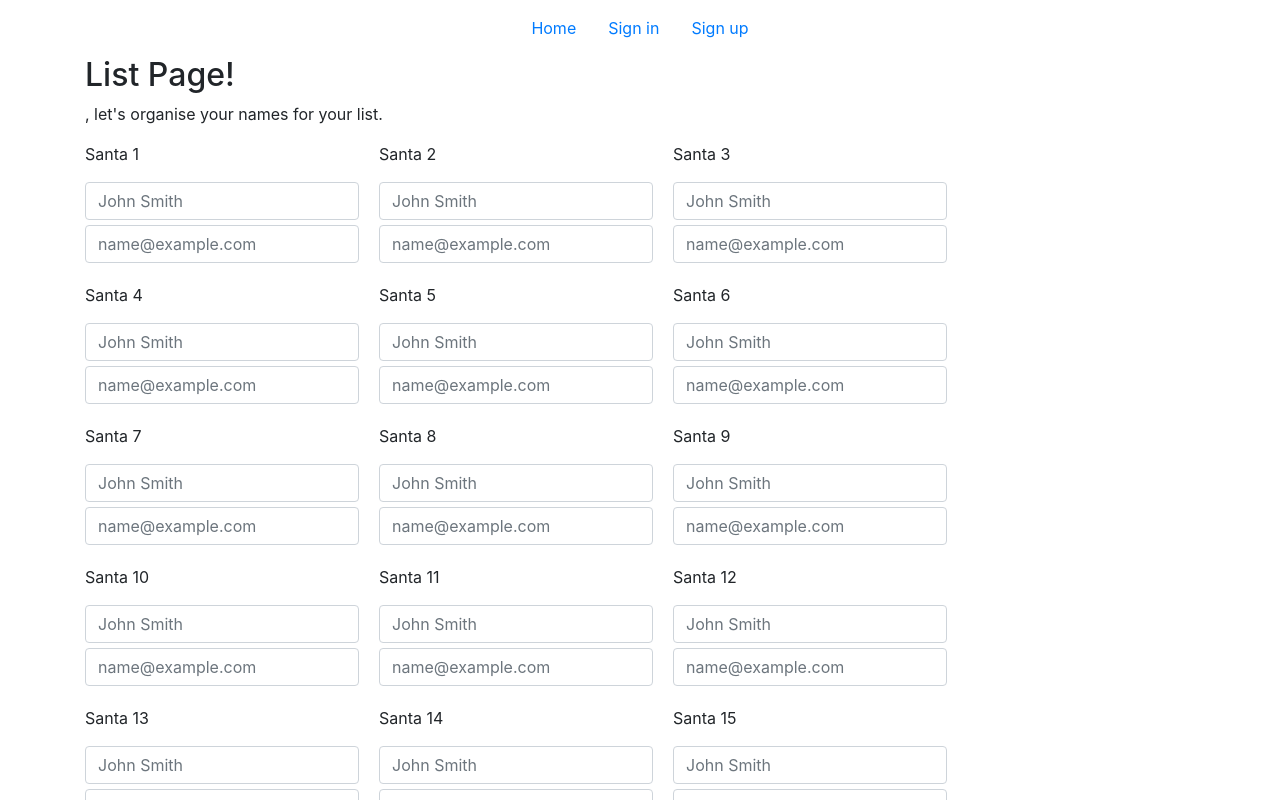
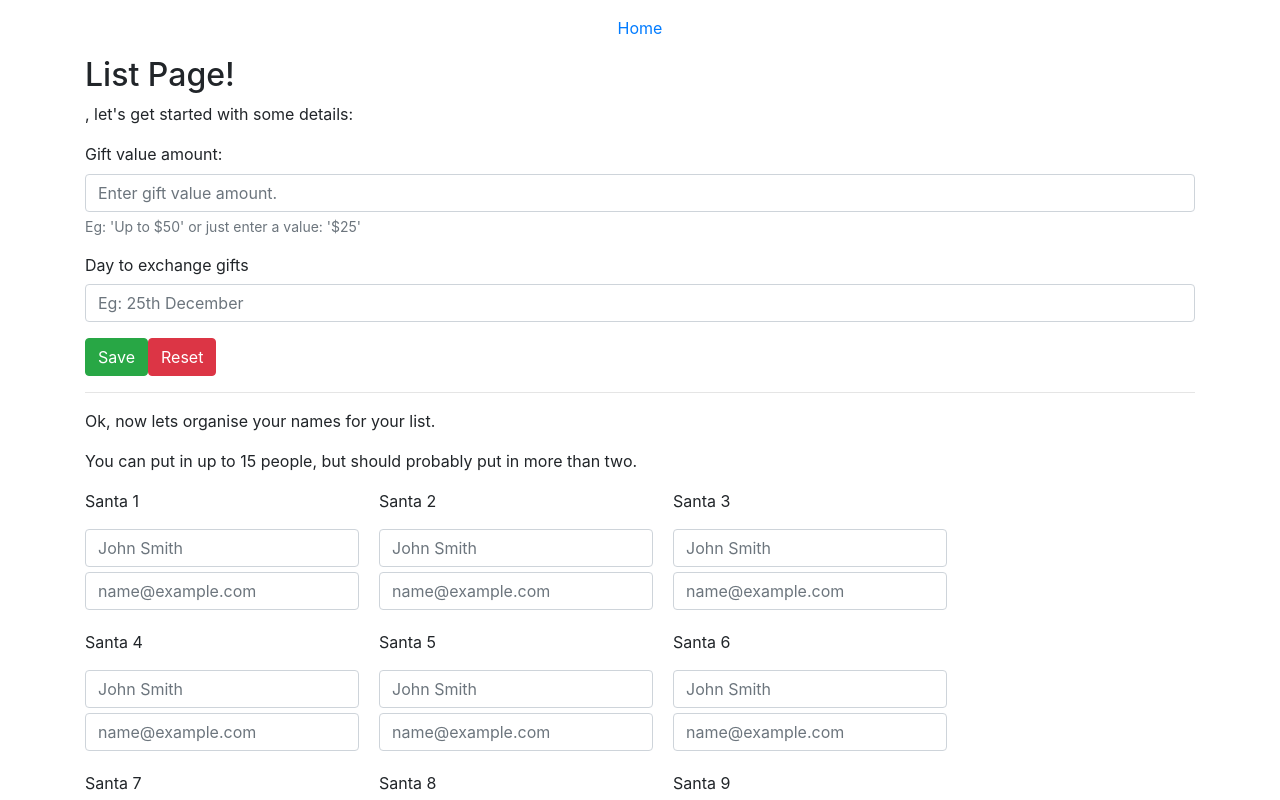
Before and after one commit to jgunnink/secret-santa-vue, a Vue app: page /#/list in a window 1280 px wide. Shown: the top 800 px of the page. Built offline with nearby package versions, Linux system fonts and the light colour scheme.

Commit message:
update nav and add form for additional list details

```diff
--- a/src/App.vue
+++ b/src/App.vue
@@ -23,5 +23,4 @@ body {
   /* Margin bottom by footer height */
   margin-bottom: 60px;
 }
-
 </style>
--- /dev/null
+++ b/src/components/ListDetails.vue
@@ -0,0 +1,52 @@
+<template>
+  <div>
+    <b-form @submit="onSubmit" @reset="onReset" v-if="show" style="margin-bottom: 15px">
+      <b-form-group label="Gift value amount:"
+                    label-for="valueinput"
+                    description="Eg: 'Up to $50' or just enter a value: '$25'">
+        <b-form-input id="valueinput" v-model="value" required placeholder="Enter gift value amount." />
+      </b-form-group>
+        <b-form-group label="Day to exchange gifts">
+        <b-form-input type="text" v-model="giftDay" required placeholder="Eg: 25th December" />
+      </b-form-group>
+      <b-button type="submit" variant="success">Save</b-button>
+      <b-button type="reset" variant="danger">Reset</b-button>
+    </b-form>
+  </div>
+</template>
+
+<script lang="ts">
+import Vue from "vue";
+import Component from "vue-class-component";
+import { List } from "../types/index";
+
+@Component
+export default class ListDetails extends Vue {
+  value: string = "";
+  giftDay: string = "";
+  show: boolean = true;
+
+  onSubmit(evt) {
+    evt.preventDefault();
+    if (!this.value || !this.giftDay) {
+      alert("Please fill out the fields before proceeding");
+    } else {
+      this.$store.commit("updateListDetails", {
+        value: this.value,
+        giftDay: this.giftDay,
+      });
+    }
+  }
+
+  onReset(evt) {
+    evt.preventDefault();
+    this.value = "";
+    this.giftDay = "";
+    /* Trick to reset/clear native browser form validation state */
+    this.show = false;
+    this.$nextTick(() => {
+      this.show = true;
+    });
+  }
+}
+</script>
--- a/src/components/ListEditPage.vue
+++ b/src/components/ListEditPage.vue
@@ -1,7 +1,11 @@
 <template>
-  <div class="container">
+  <div class="container" style="margin-bottom: 30px">
     <h2>List Page!</h2>
-    <p>{{this.$store.state.organiserName}}, let's organise your names for your {{this.$store.state.listName}} list.</p>
+    <p>{{this.$store.state.organiserName}}, let's get started with some details:</p>
+    <ListDetails />
+    <hr />
+    <p>Ok, now lets organise your names for your {{this.$store.state.listName}} list.</p>
+    <p>You can put in up to 15 people, but should probably put in more than two.</p>
     <b-form inline @submit="onSubmit">
       <template v-for="santa in santas">
         <b-form-group v-bind:key="santas.indexOf(santa)" style="margin-right: 20px">
@@ -20,9 +24,14 @@
 <script lang="ts">
 import Vue from "vue";
 import Component from "vue-class-component";
+import ListDetails from "./ListDetails.vue";
 import { Santa } from "../types/index";
 
-@Component
+@Component({
+  components: {
+    ListDetails,
+  },
+})
 export default class ListEditPage extends Vue {
   // 15 Empty Santas as generated on page load
   santas: Santa[] = [
--- a/src/components/Navbar.vue
+++ b/src/components/Navbar.vue
@@ -1,9 +1,9 @@
 <template>
   <header>
     <nav class="navbar justify-content-center">
-      <a class="nav-link active" href="#">Home</a>
-      <a class="nav-link" href="#">Sign in</a>
-      <a class="nav-link" href="#">Sign up</a>
+      <a class="nav-link" href="/">Home</a>
+      <!-- <a class="nav-link" href="#">Sign in</a>
+      <a class="nav-link" href="#">Sign up</a> -->
     </nav>
   </header>
 </template>
@@ -17,5 +17,4 @@ export default class Navbar extends Vue {}
 </script>
 
 <style scoped>
-
 </style>
--- a/src/store/mutations/lists.ts
+++ b/src/store/mutations/lists.ts
@@ -1,4 +1,5 @@
 import { IStoreState } from "../../types/store";
+import { List } from "../../types/index";
 
 export const setInitialListDetails = (state: IStoreState, payload): void => {
   state.listName = payload.listName;
```
